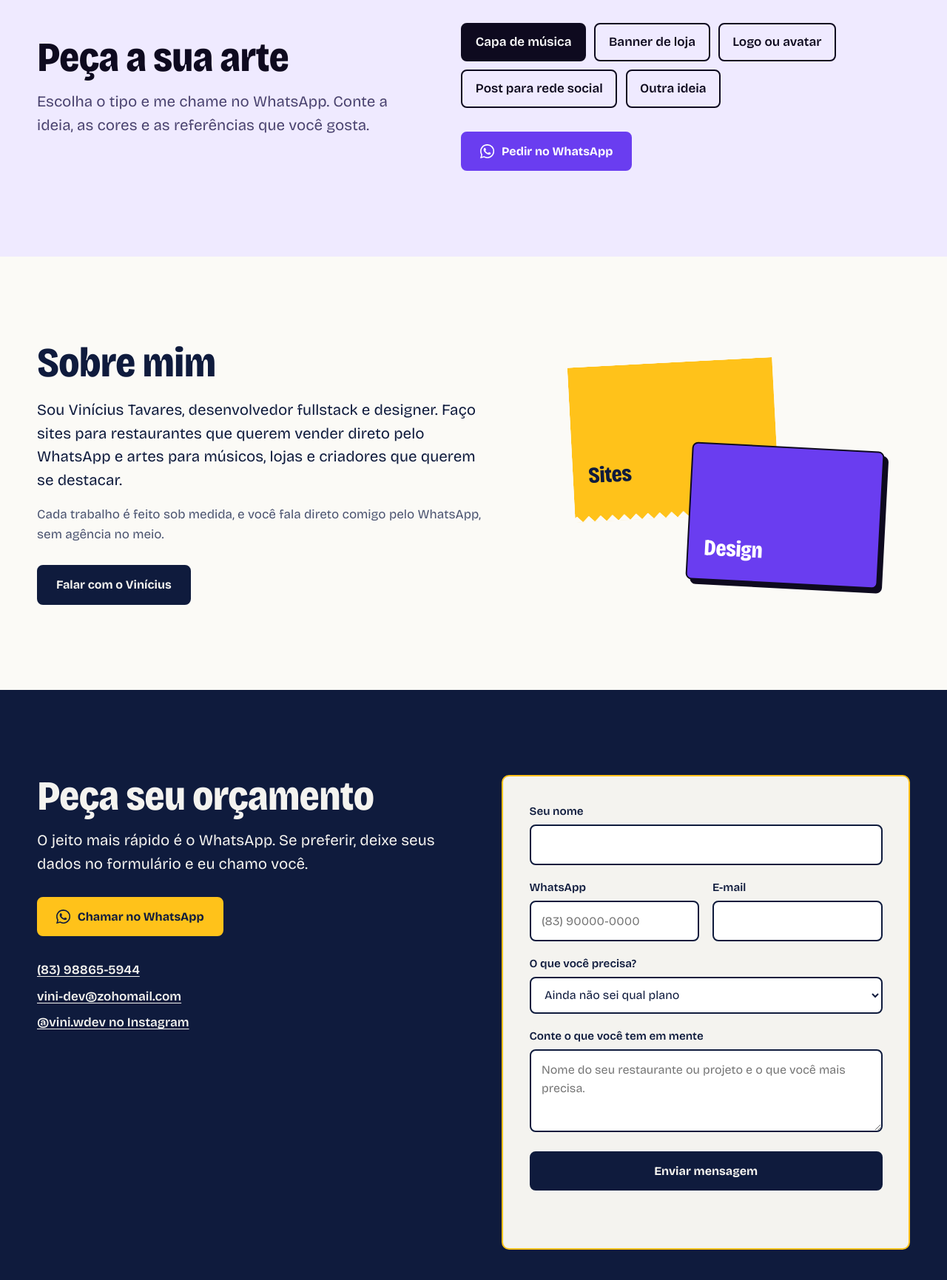
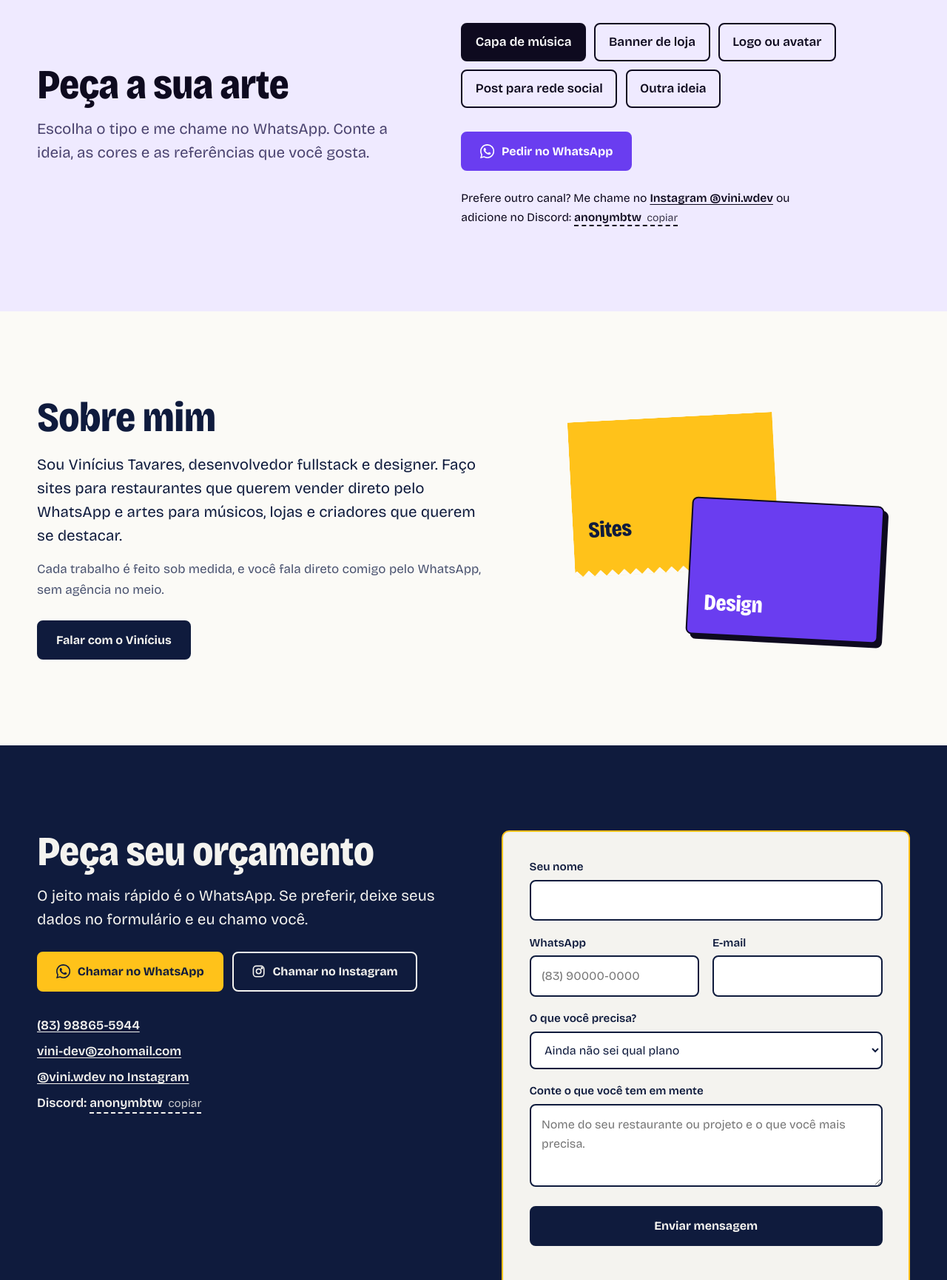
Before and after one commit to V7Designer/Site-novo-v2, a website: page public/index.html in a window 1280 px wide. Shown: the part 6621-8352 px from the top of the page at 74% size. Drawn offline with Linux system fonts and the light colour scheme; no server answers.

Commit message:
Atualiza o index com instagram e discord

```diff
--- a/public/index.html
+++ b/public/index.html
@@ -338,6 +338,15 @@ a.proj:hover .proj__go { text-decoration: underline; text-underline-offset: 3px;
 @media (max-width: 880px) { .contact { grid-template-columns: 1fr; } }
 @media (max-width: 520px) { .form__row { grid-template-columns: 1fr; } }
 
+/* ---------- Outros canais (Instagram e Discord) ---------- */
+.btn--light { border-color: var(--papel); color: var(--papel); }
+.btn--light:hover { background: var(--papel); color: var(--nanquim); }
+.btn-row { display: flex; flex-wrap: wrap; gap: .75rem; }
+.copy { background: none; border: 0; border-bottom: 2px dashed currentColor; cursor: pointer; font-weight: 600; padding: 0; line-height: 1.3; }
+.copy__hint { font-weight: 400; opacity: .8; margin-left: .45rem; font-size: .9em; }
+.alt { margin-top: 1.5rem; font-size: .98rem; max-width: 30rem; }
+.alt a { font-weight: 600; text-underline-offset: 3px; }
+
 /* ---------- Rodapé ---------- */
 .foot { background: var(--nanquim); color: var(--papel); padding: 0 0 2rem; --focus: var(--mostarda); }
 .foot__grid { display: flex; flex-wrap: wrap; gap: 2rem 4rem; justify-content: space-between; align-items: flex-start; padding-top: 2.5rem; border-top: 2px dashed rgba(244,243,239,.25); }
@@ -661,6 +670,8 @@ a.proj:hover .proj__go { text-decoration: underline; text-underline-offset: 3px;
           <a class="btn btn--violet" id="order-wa" href="https://wa.me/5583988655944" target="_blank" rel="noopener">
             <svg class="ico" aria-hidden="true"><use href="#i-wa"/></svg> Pedir no WhatsApp
           </a>
+          <p class="alt">Prefere outro canal? Me chame no <a href="https://www.instagram.com/vini.wdev/" target="_blank" rel="noopener">Instagram @vini.wdev</a> ou adicione no Discord:
+            <button type="button" class="copy" data-copy="anonymbtw" aria-label="Copiar usuário do Discord: anonymbtw">anonymbtw<span class="copy__hint" aria-live="polite">copiar</span></button></p>
         </div>
       </div>
     </section>
@@ -688,15 +699,19 @@ a.proj:hover .proj__go { text-decoration: underline; text-underline-offset: 3px;
         <div>
           <h2 class="h2">Peça seu orçamento</h2>
           <p class="lead" style="margin-top:1rem">O jeito mais rápido é o WhatsApp. Se preferir, deixe seus dados no formulário e eu chamo você.</p>
-          <p style="margin-top:1.75rem">
+          <div class="btn-row" style="margin-top:1.75rem">
             <a class="btn btn--sun" data-wa="Olá Vinícius! Vi seu site e quero fazer um orçamento." href="https://wa.me/5583988655944" target="_blank" rel="noopener">
               <svg class="ico" aria-hidden="true"><use href="#i-wa"/></svg> Chamar no WhatsApp
             </a>
-          </p>
+            <a class="btn btn--light" href="https://www.instagram.com/vini.wdev/" target="_blank" rel="noopener">
+              <svg class="ico ico--line" style="stroke-width:2" aria-hidden="true"><use href="#i-ig"/></svg> Chamar no Instagram
+            </a>
+          </div>
           <div class="contact__direct">
             <a href="tel:+5583988655944">(83) 98865-5944</a>
             <a href="mailto:vini-dev@zohomail.com">vini-dev@zohomail.com</a>
             <a href="https://www.instagram.com/vini.wdev/" target="_blank" rel="noopener">@vini.wdev no Instagram</a>
+            <span>Discord: <button type="button" class="copy" data-copy="anonymbtw" aria-label="Copiar usuário do Discord: anonymbtw">anonymbtw<span class="copy__hint" aria-live="polite">copiar</span></button></span>
           </div>
         </div>
 
@@ -761,6 +776,7 @@ a.proj:hover .proj__go { text-decoration: underline; text-underline-offset: 3px;
       <div>
         <p><strong>WhatsApp</strong><br>(83) 98865-5944</p>
         <p style="margin-top:.8rem"><strong>E-mail</strong><br>vini-dev@zohomail.com</p>
+        <p style="margin-top:.8rem"><strong>Discord</strong><br>anonymbtw</p>
       </div>
     </div>
     <p class="foot__copy">© 2026 Vinícius Tavares</p>
@@ -967,6 +983,21 @@ a.proj:hover .proj__go { text-decoration: underline; text-underline-offset: 3px;
   document.querySelectorAll('#chips input').forEach(function (i) { i.addEventListener('change', orderLink); });
   orderLink();
 
+  /* ---------- Copiar usuário do Discord ---------- */
+  document.querySelectorAll('.copy').forEach(function (btn) {
+    var hint = btn.querySelector('.copy__hint');
+    btn.addEventListener('click', function () {
+      var txt = btn.getAttribute('data-copy');
+      function done(ok) {
+        hint.textContent = ok ? 'copiado!' : 'selecione e copie';
+        setTimeout(function () { hint.textContent = 'copiar'; }, 2200);
+      }
+      if (navigator.clipboard && navigator.clipboard.writeText) {
+        navigator.clipboard.writeText(txt).then(function () { done(true); }, function () { done(false); });
+      } else { done(false); }
+    });
+  });
+
   /* ---------- Formulário ---------- */
   var form = $('contact-form'), status = $('form-status'), send = $('send');
   function setStatus(msg, kind) { status.textContent = ''; status.className = 'form__status' + (kind ? ' is-' + kind : ''); status.textContent = msg; }
```
